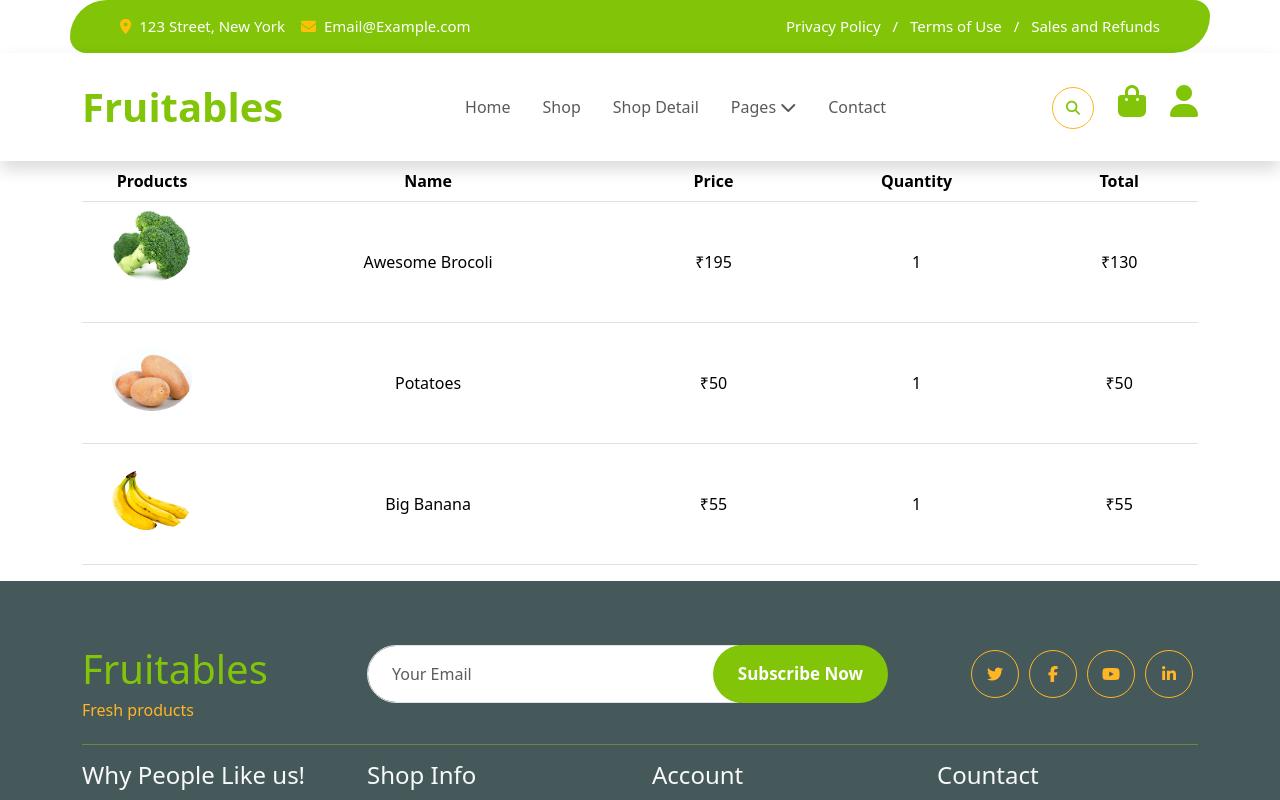
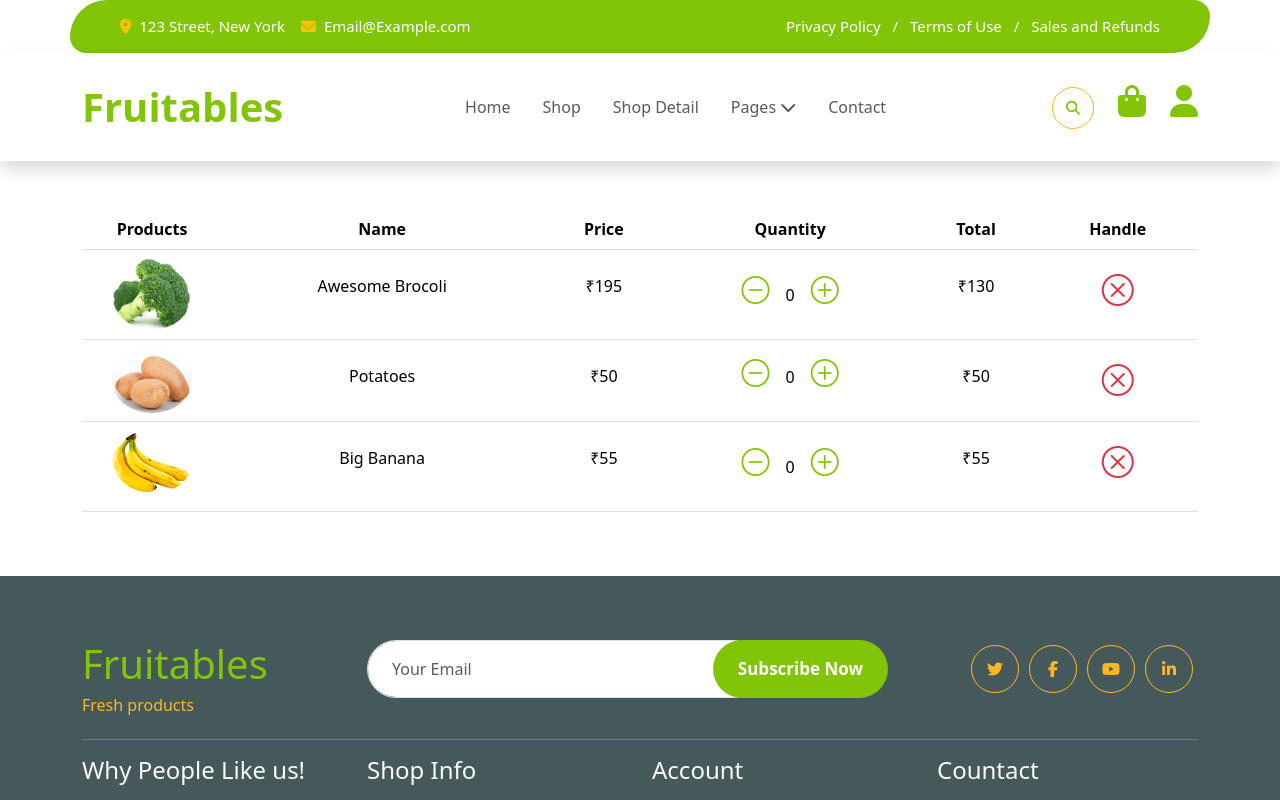
Before and after one commit to ravib7/Fruitable, a React (Vite) app: page /Fruitable/cart in a window 1280 px wide. Built offline with nearby package versions, Linux system fonts and the light colour scheme.

Commit message:
Automatic commit

```diff
--- a/src/pages/Cart.jsx
+++ b/src/pages/Cart.jsx
@@ -1,13 +1,45 @@
-import React from 'react'
+import React, { useState } from 'react'
 import Layout from '../components/layouts/Layout'
 import Brocoli from "../assets/img/vegetable-item-2.jpg"
 import Potatoes from "../assets/img/vegetable-item-5.jpg"
 import Banana from "../assets/img/vegetable-item-3.png"
 
 const Cart = () => {
+
+    const [incressQuantity, setIncressQuantity] = useState(0)
+    const [oneIncressQuantity, setOneIncressQuantity] = useState(0)
+    const [twoIncressQuantity, setTwoIncressQuantity] = useState(0)
+
+    const incress = () => {
+        setIncressQuantity(incressQuantity + 1)
+    }
+    const decrees = () => {
+        if (incressQuantity > 0) {
+            setIncressQuantity(addQuantity - 1)
+        }
+    }
+
+    const oneIncress = () => {
+        setOneIncressQuantity(oneIncressQuantity + 1)
+    }
+    const oneDecrees = () => {
+        if (oneIncressQuantity > 0) {
+            setOneIncressQuantity(oneIncressQuantity - 1)
+        }
+    }
+
+    const twoIncress = () => {
+        setTwoIncressQuantity(twoIncressQuantity + 1)
+    }
+    const twoDecrees = () => {
+        if (twoIncressQuantity > 0) {
+            setTwoIncressQuantity(twoIncressQuantity - 1)
+        }
+    }
+
     return <>
         <Layout>
-            <div className="container">
+            <div className="container my-5">
                 <div className="row">
                     <div className="col-md-12 col-lg-12">
                         <table class="table text-center">
@@ -18,6 +50,7 @@ const Cart = () => {
                                     <th scope="col">Price</th>
                                     <th scope="col">Quantity</th>
                                     <th scope="col">Total</th>
+                                    <th scope="col">Handle</th>
                                 </tr>
                             </thead>
                             <tbody>
@@ -25,28 +58,55 @@ const Cart = () => {
                                     <th scope="row">
                                         <img className='img-fluid rounded-circle' style={{ width: "65%" }} src={Brocoli} alt="" />
                                     </th>
-                                    <td className='py-3 py-md-5 py-lg-5'>Awesome Brocoli</td>
-                                    <td className='py-3 py-md-5 py-lg-5'>₹195</td>
-                                    <td className='py-3 py-md-5 py-lg-5'>1</td>
-                                    <td className='py-3 py-md-5 py-lg-5'>₹130</td>
+                                    <td className='py-4'>Awesome Brocoli</td>
+                                    <td className='py-4'>₹195</td>
+                                    <td className='py-4'>
+                                        <h6 style={{ userSelect: "none" }}>
+                                            <i class="bi bi-dash-circle fs-3 me-3" style={{ cursor: 'pointer', color: "#81c408" }} onClick={decrees}></i>
+                                            {incressQuantity}
+                                            <i class="bi bi-plus-circle fs-3 ms-3" style={{ cursor: 'pointer', color: "#81c408" }} onClick={incress}></i>
+                                        </h6>
+                                    </td>
+                                    <td className='py-4'>₹130</td>
+                                    <td className='py-3'>
+                                        <i class="bi bi-x-circle fs-2 text-danger" style={{ cursor: 'pointer' }}></i>
+                                    </td>
                                 </tr>
                                 <tr>
-                                    <th className='py-4' scope="row">
+                                    <th scope="row">
                                         <img className='img-fluid rounded-circle' style={{ width: "65%" }} src={Potatoes} alt="" />
                                     </th>
-                                    <td className='py-3 py-md-5 py-lg-5'>Potatoes</td>
-                                    <td className='py-3 py-md-5 py-lg-5'>₹50</td>
-                                    <td className='py-3 py-md-5 py-lg-5'>1</td>
-                                    <td className='py-3 py-md-5 py-lg-5'>₹50</td>
+                                    <td className='py-4'>Potatoes</td>
+                                    <td className='py-4'>₹50</td>
+                                    <td className='py-3'>
+                                        <h6 style={{ userSelect: "none" }}>
+                                            <i class="bi bi-dash-circle fs-3 me-3" style={{ cursor: 'pointer', color: "#81c408" }} onClick={oneDecrees}></i>
+                                            {oneIncressQuantity}
+                                            <i class="bi bi-plus-circle fs-3 ms-3" style={{ cursor: 'pointer', color: "#81c408" }} onClick={oneIncress}></i>
+                                        </h6>
+                                    </td>
+                                    <td className='py-4'>₹50</td>
+                                    <td className='py-3'>
+                                        <i class="bi bi-x-circle fs-2 text-danger" style={{ cursor: 'pointer' }}></i>
+                                    </td>
                                 </tr>
                                 <tr>
-                                    <th className='py-4' scope="row">
+                                    <th scope="row">
                                         <img className='img-fluid rounded-circle' style={{ width: "65%" }} src={Banana} alt="" />
                                     </th>
-                                    <td className='py-3 py-md-5 py-lg-5'>Big Banana</td>
-                                    <td className='py-3 py-md-5 py-lg-5'>₹55</td>
-                                    <td className='py-3 py-md-5 py-lg-5'>1</td>
-                                    <td className='py-3 py-md-5 py-lg-5'>₹55</td>
+                                    <td className='py-4'>Big Banana</td>
+                                    <td className='py-4'>₹55</td>
+                                    <td className='py-4'>
+                                        <h6 style={{ userSelect: "none" }}>
+                                            <i class="bi bi-dash-circle fs-3 me-3" style={{ cursor: 'pointer', color: "#81c408" }} onClick={twoDecrees}></i>
+                                            {twoIncressQuantity}
+                                            <i class="bi bi-plus-circle fs-3 ms-3" style={{ cursor: 'pointer', color: "#81c408" }} onClick={twoIncress}></i>
+                                        </h6>
+                                    </td>
+                                    <td className='py-4'>₹55</td>
+                                    <td className='py-3'>
+                                        <i class="bi bi-x-circle fs-2 text-danger" style={{ cursor: 'pointer' }}></i>
+                                    </td>
                                 </tr>
                             </tbody>
                         </table>
@@ -56,7 +116,7 @@ const Cart = () => {
                     <div className="col-md-12 col-lg-4"></div>
                 </div>
             </div>
-        </Layout>
+        </Layout >
     </>
 }
 
```
